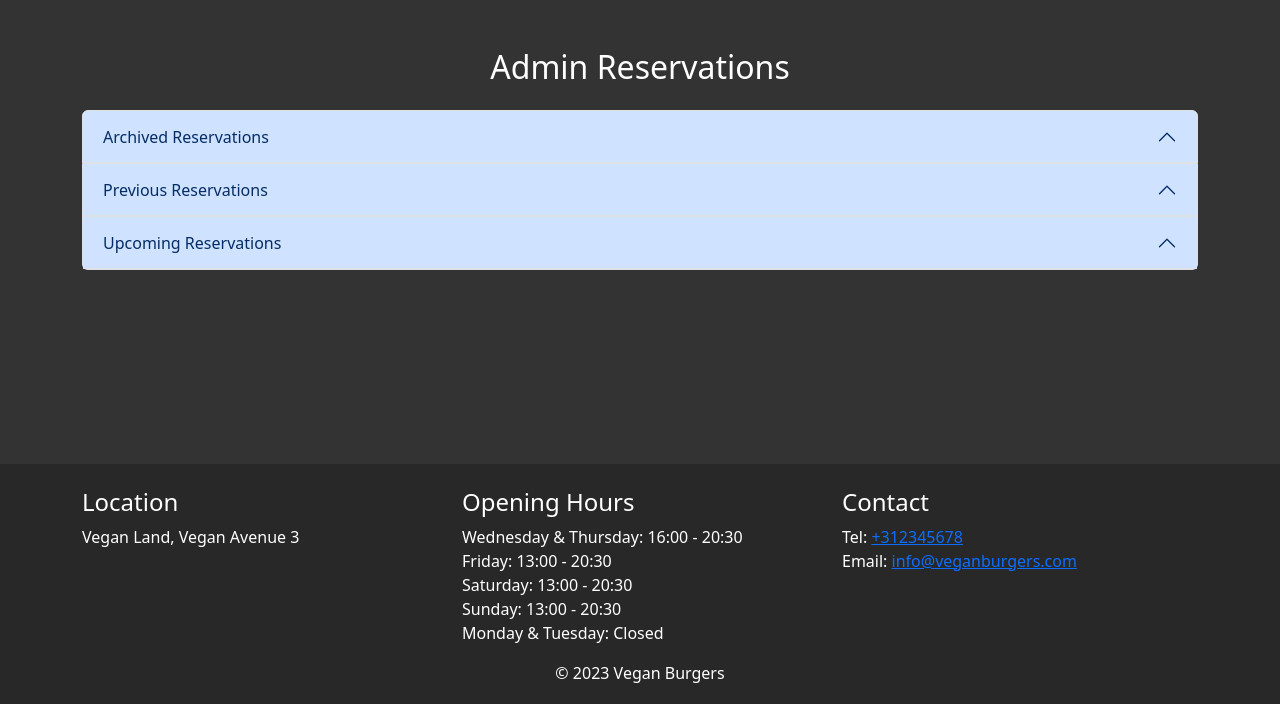
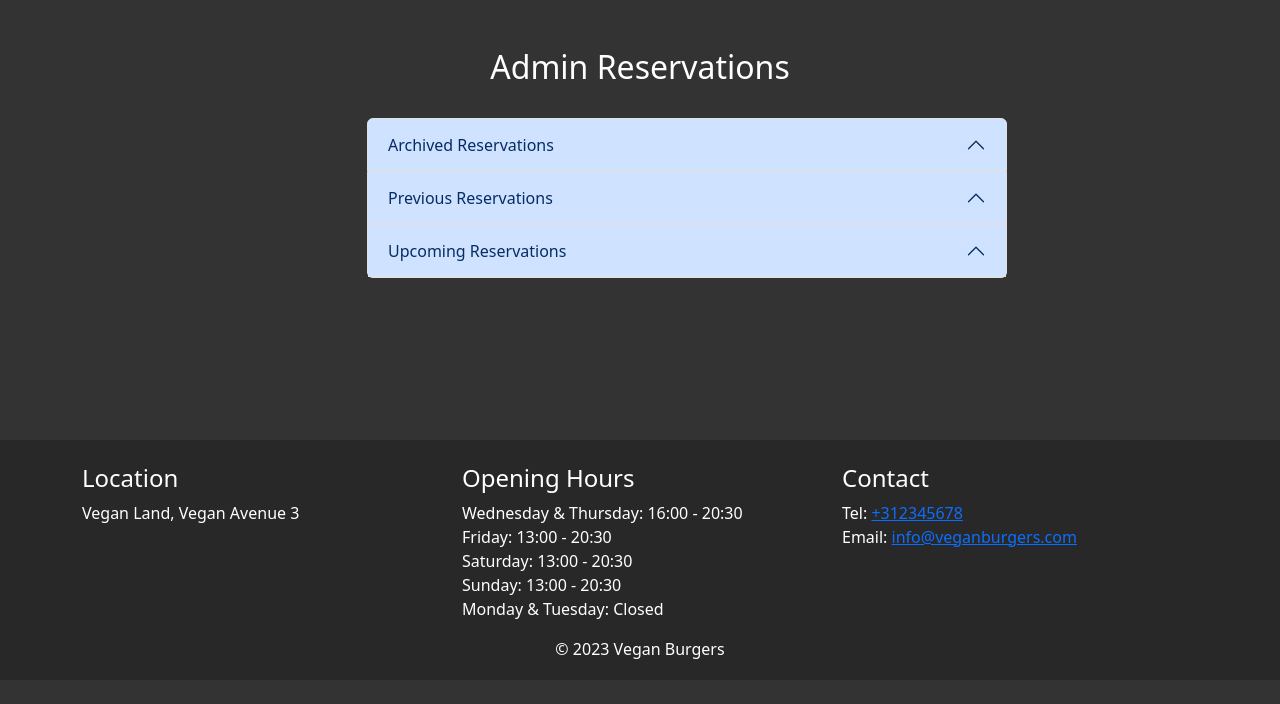
Before and after one commit to luayidriss/vegan_burgers, a Django app: page /reservations-dashboard/ in a window 1280 px wide. Shown: the part 96-800 px from the top of the page. Run offline with Django 3.2, Linux system fonts and the light colour scheme; data that the repository does not hold is empty.

Commit message:
CSS edits to accordion

```diff
--- a/static/css/style.css
+++ b/static/css/style.css
@@ -116,3 +116,10 @@
 .modal-body, .modal-header{
   color: black;
 }
+
+/* Accordion */
+
+.accordion {
+  display: inline-block;
+  min-width: 50vw;
+}
--- a/templates/base.html
+++ b/templates/base.html
@@ -11,7 +11,6 @@
     <link rel="stylesheet" type="text/css" href="{% static 'css/style.css' %}">
 </head>
 <body class="d-flex flex-column h-100 main-bg">
-
   <!-- Navigation -->
   <nav class="navbar navbar-expand-lg custom-nav">
     <div class="container">
@@ -65,9 +64,11 @@
     </div>
   </nav>
 <!-- Messages -->
+{% if messages %}
   <div class="container">
     <div class="row">
         <div class="col-md-8 offset-md-2 mt-4">
+            <div class="alert alert-dismissible fade show" id="msg" role="alert">
                 {% for message in messages %}
                 <div class="alert {{ message.tags }} alert-dismissible fade show" id="msg" role="alert">
                     {{ message | safe }}
@@ -77,12 +78,13 @@
             </div>
         </div>
     </div>
+  </div>
+  {% endif %}
   <main class="flex-grow-1 main-bg custom-main">
           {% block content %}
           <!-- Content Goes here -->
           {% endblock content %}
   </main>
-
   <!-- Footer -->
   <footer class="py-4">
     <div class="container">
--- a/templates/reservations_admin.html
+++ b/templates/reservations_admin.html
@@ -2,6 +2,8 @@
 
 {% block content %}
 <div class="container">
+    <div class="row mt-4">
+        <div class="col-md-6 offset-md-3 mb-4">
             <h2 class="text-center mt-4">Admin Reservations</h2>
             <div class="accordion mt-4 mb-4" id="reservationsAccordion">
                 {% for category, reservations in reservations_by_category.items %}
@@ -68,4 +70,6 @@
                 {% endfor %}
             </div>
         </div>
+    </div>
+</div>
 {% endblock content %}
```
Also changed, not shown: favicon.ico (added). Lines whose indentation alone changed are shown as unchanged.
